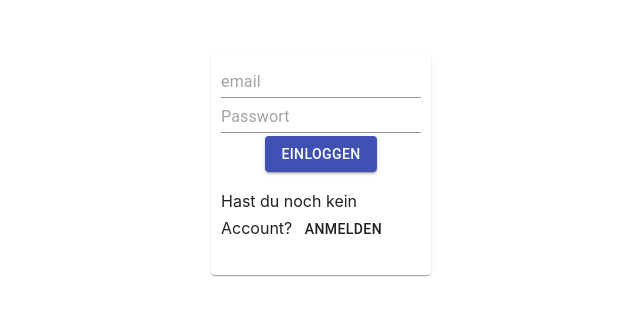
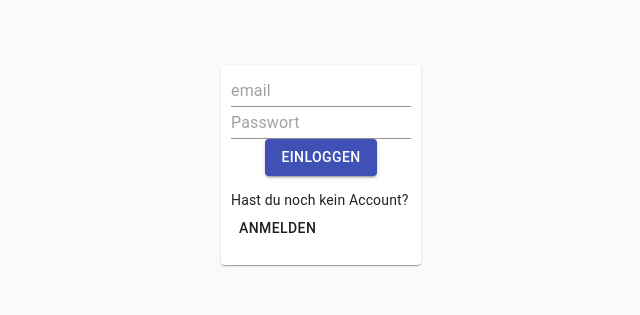
Before and after one commit to AdvaitDhingra/EF-Updates, a React (Create React App) app: page / in a window 1280 px wide. Shown: the part 235-550 px from the top of the page, without its empty margins (319-959 px from the left). Built offline with nearby package versions, Linux system fonts and the light colour scheme; no server answers; the database is empty.

Commit message:
Remove unused files

```diff
--- a/src/App.js
+++ b/src/App.js
@@ -1,4 +1,5 @@
 import "./App.css";
+import { CssBaseline } from "@material-ui/core";
 
 import Profile from "./pages/Profile";
 import LandingPage from "./pages/LandingPage";
@@ -8,6 +9,7 @@
 function App() {
   return (
     <div className="App">
+      <CssBaseline />
       <Switch>
         <Route exact path="/" component={LandingPage} />
         <Route path="/profil" component={Profile} />
--- a/src/index.css
+++ /dev/null
@@ -1,13 +0,0 @@
-body {
-  margin: 0;
-  font-family: -apple-system, BlinkMacSystemFont, 'Segoe UI', 'Roboto', 'Oxygen',
-    'Ubuntu', 'Cantarell', 'Fira Sans', 'Droid Sans', 'Helvetica Neue',
-    sans-serif;
-  -webkit-font-smoothing: antialiased;
-  -moz-osx-font-smoothing: grayscale;
-}
-
-code {
-  font-family: source-code-pro, Menlo, Monaco, Consolas, 'Courier New',
-    monospace;
-}
--- a/src/index.js
+++ b/src/index.js
@@ -1,6 +1,5 @@
 import React from "react";
 import ReactDOM from "react-dom";
-import "./index.css";
 import App from "./App";
 
 import { BrowserRouter } from "react-router-dom";
```
Also changed, not shown: src/logo.svg (deleted), 1 other file (tests, documents, lock files or other folders).
